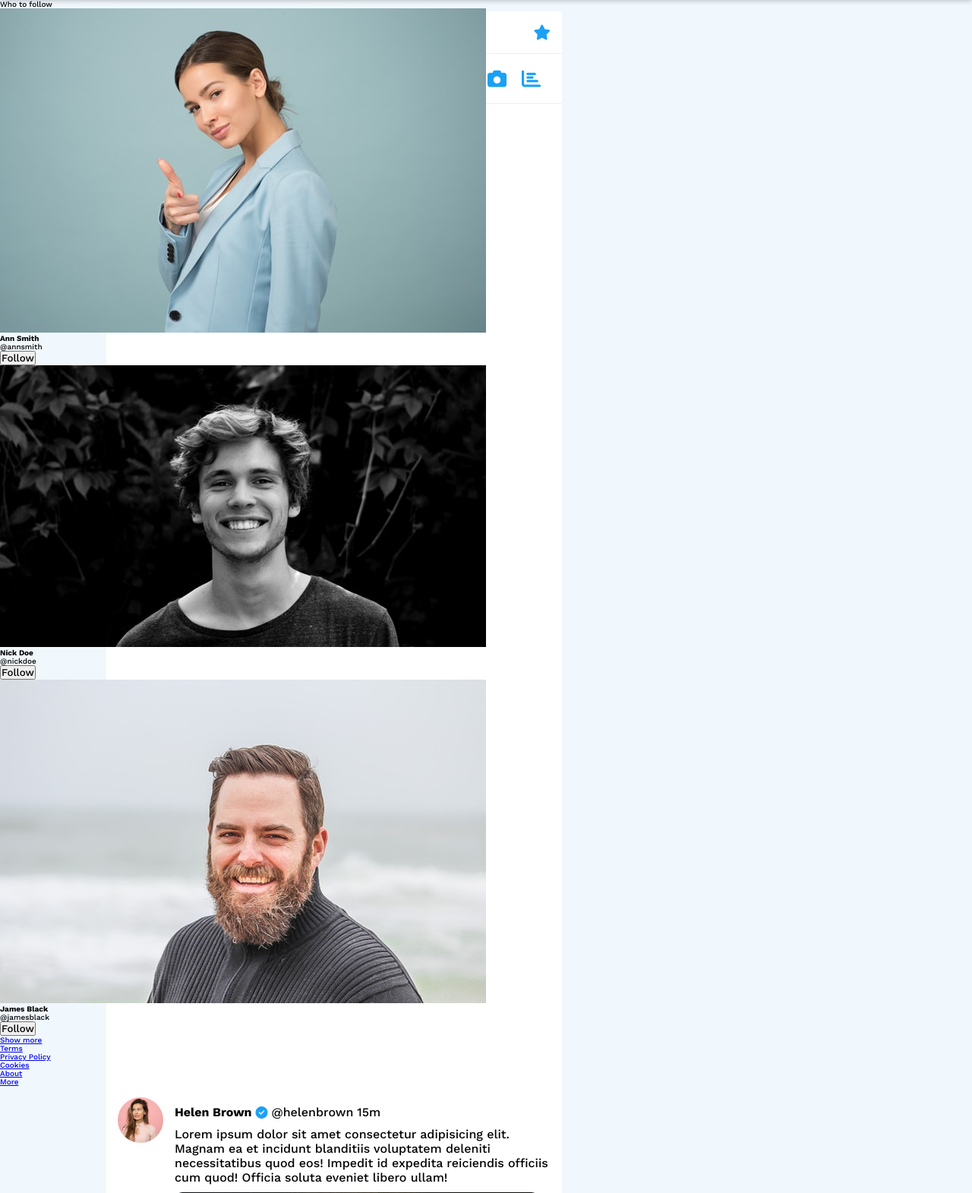
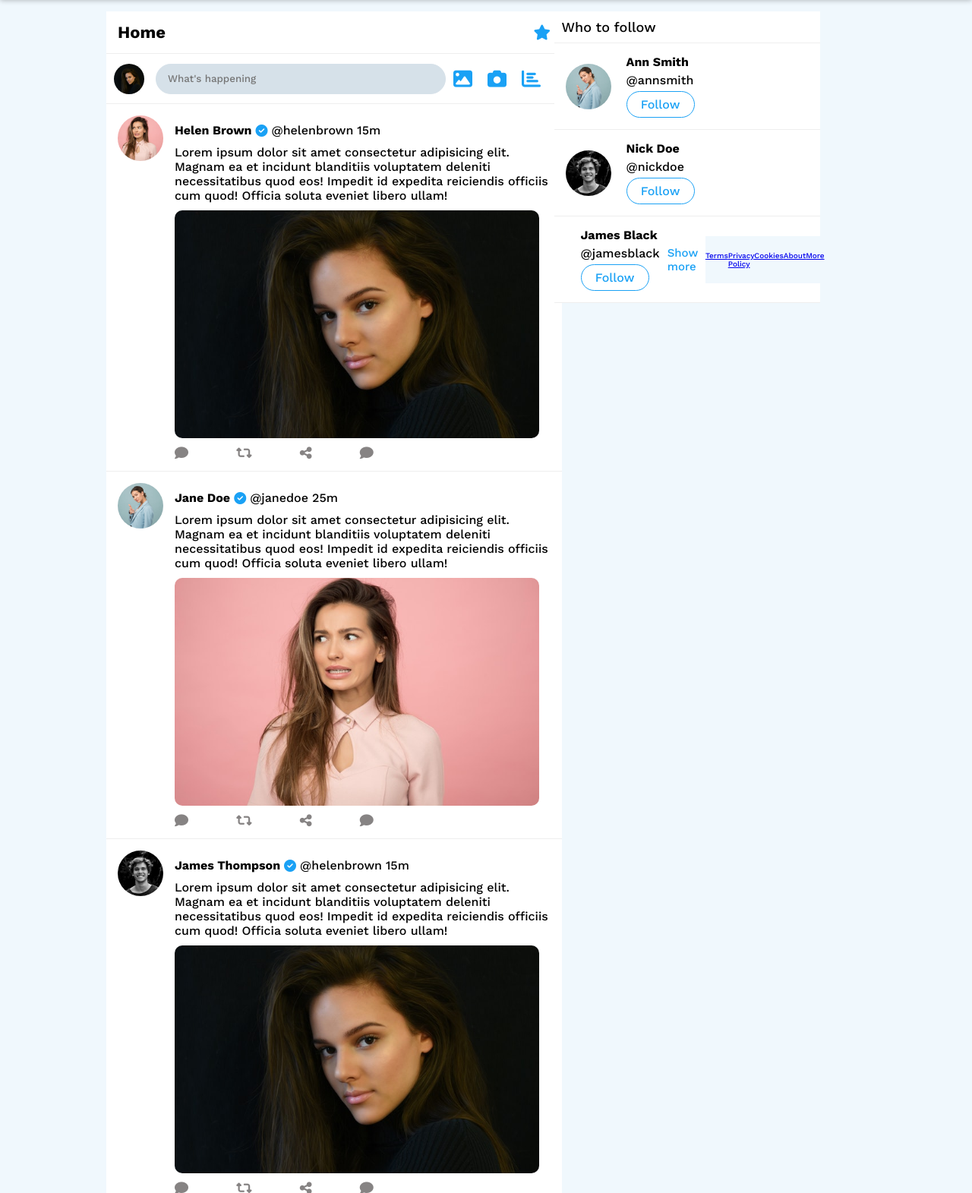
Before and after one commit to Chizaram-Igolo/twitter-clone, a PHP site: page /index.html in a window 1280 px wide. Shown: the part 65-1636 px from the top of the page at 76% size. Run offline with PHP 8.4, Linux system fonts and the light colour scheme; some libraries are stand-ins or nearby versions.

Commit message:
💄 Style 'follow' section

```diff
--- a/style.css
+++ b/style.css
@@ -586,6 +586,82 @@ body {
   color: #868383;
   margin-right: 6rem;
 }
+
+.follow {
+  position: fixed;
+  top: 8rem;
+  left: 57%;
+  background-color: #fff;
+  width: 35rem;
+}
+
+.follow-heading {
+  padding: 1rem;
+  font-size: 1.8rem;
+  border-bottom: 0.1rem solid #eee;
+}
+
+.follow-user {
+  display: flex;
+  align-items: center;
+  padding: 1.5rem;
+  border-bottom: 0.1rem solid #eee;
+}
+
+.follow-user-img {
+  width: 6rem;
+  height: 6rem;
+  margin-right: 2rem;
+}
+
+.follow-user-img img {
+  width: 100%;
+  height: 100%;
+  object-fit: cover;
+  border-radius: 50%;
+}
+
+.follow-user-info h4,
+.follow-user-info p {
+  font-size: 1.6rem;
+  margin-bottom: 0.5rem;
+}
+
+.follow-btn {
+  margin-left: auto;
+  width: 9rem;
+  background-color: #fff;
+  color: #1aa1f5;
+  padding: 0.7rem 0.5rem;
+  border: 0.1rem solid #1aa1f5;
+  border-radius: 2rem;
+  font-size: 1.6rem;
+  cursor: pointer;
+}
+
+.follow-link {
+  margin: 2rem 1rem;
+}
+
+.follow-link a {
+  text-decoration: none;
+  color: #1aa1f5;
+  font-size: 1.5rem;
+}
+
+.follow-footer {
+  background-color: #f0f8fd;
+}
+
+.follow-footer ul {
+  list-style: none;
+  display: flex;
+  padding: 2rem 0;
+}
+
+.follow-footer a {
+}
+
 /* end of feeds content */
 
 /* end of feeds page */
```
